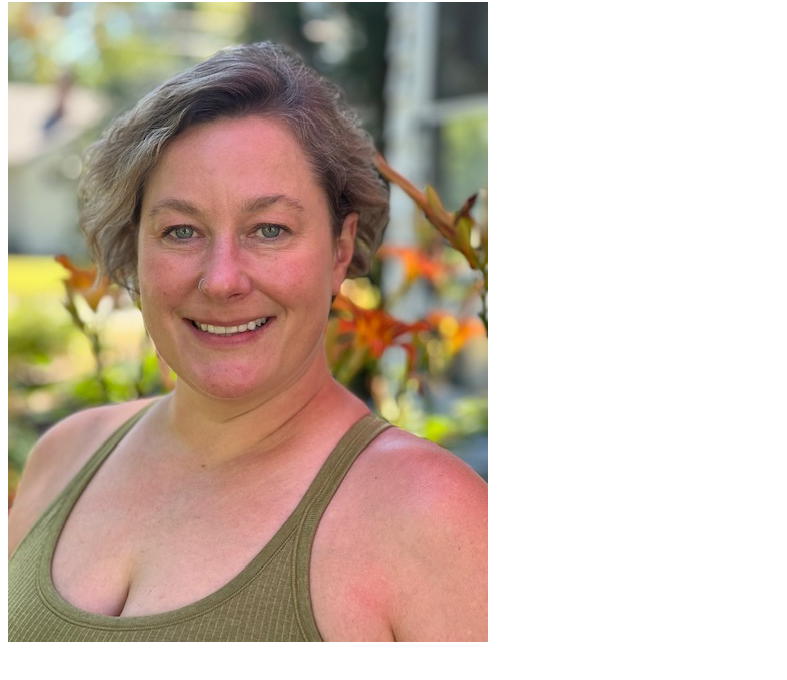
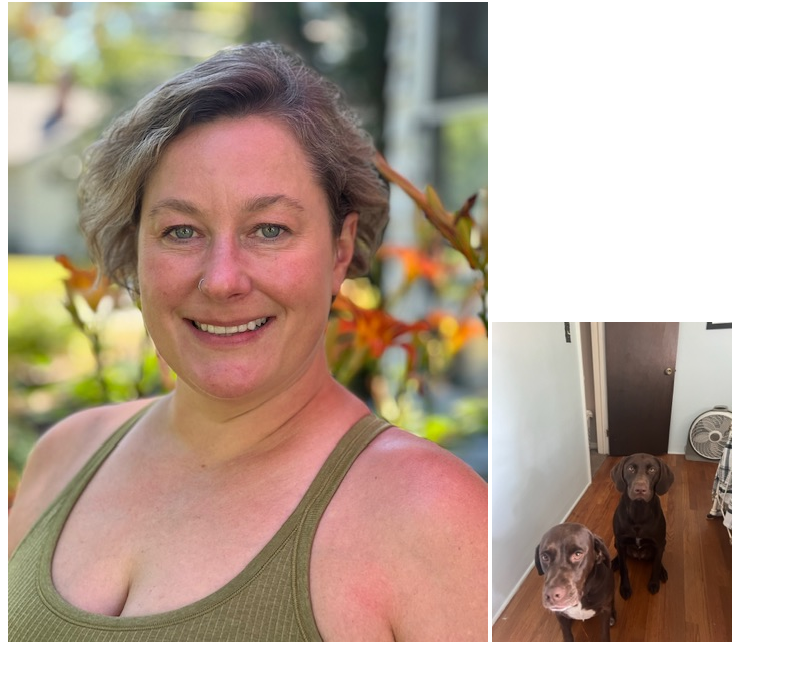
Before and after one commit to Jswanson43/Jswanson43.github.io, a plain HTML site: page index.html in a window 1280 px wide. Shown: the part 64-744 px from the top of the page, without its empty margins (0-787 px from the left). Drawn offline with Linux system fonts and the light colour scheme.

Commit message:
added a photo

```diff
--- a/index.html
+++ b/index.html
@@ -1,4 +1,5 @@
 <html>
     <h1>Jordan's Profile</h1>
     <img src="cover photo.jpg"/>
+    <img src="IMG_0440[20].jpg"/>
 </html>
```
Also changed, not shown: IMG_0440[20].jpg (added).
